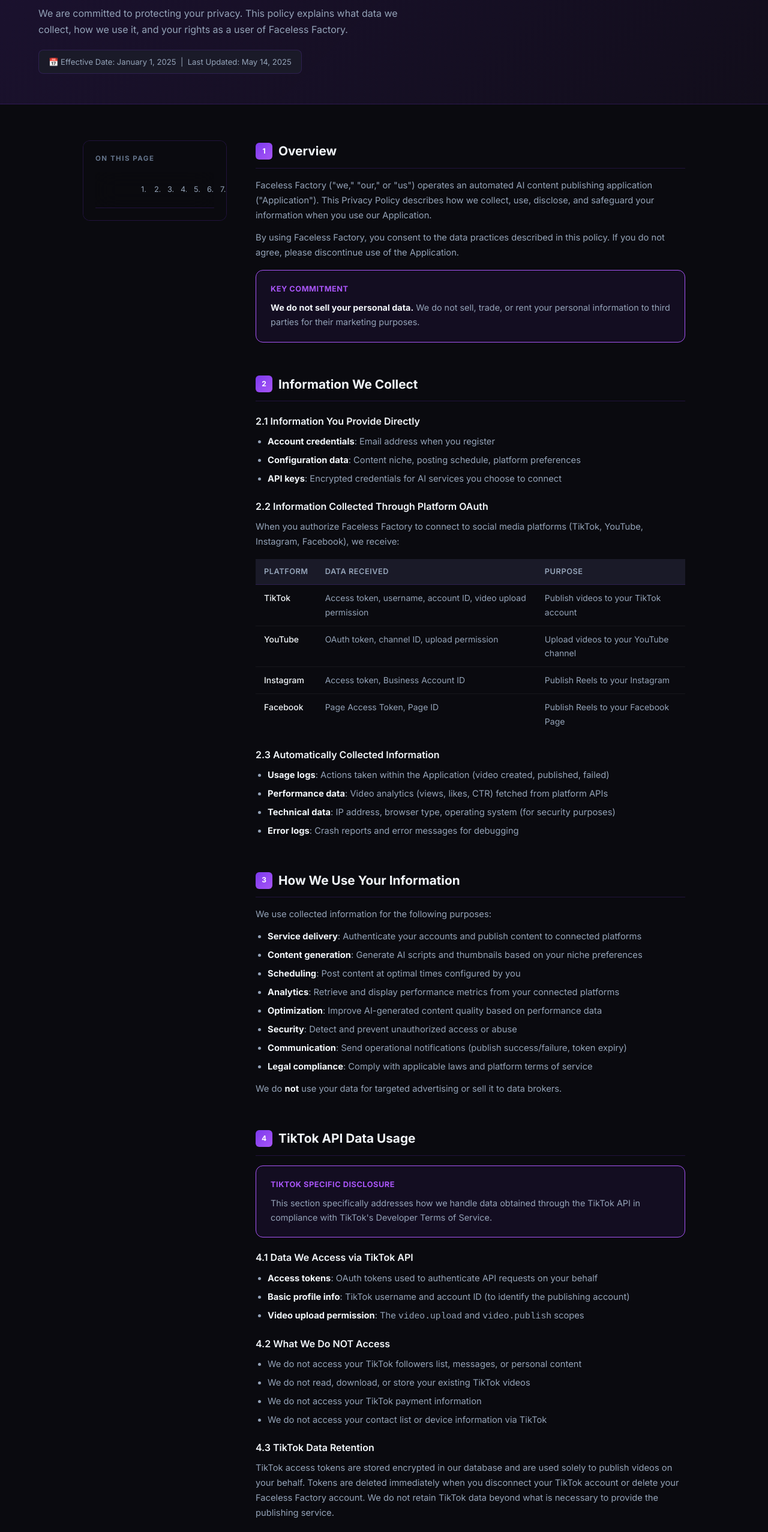
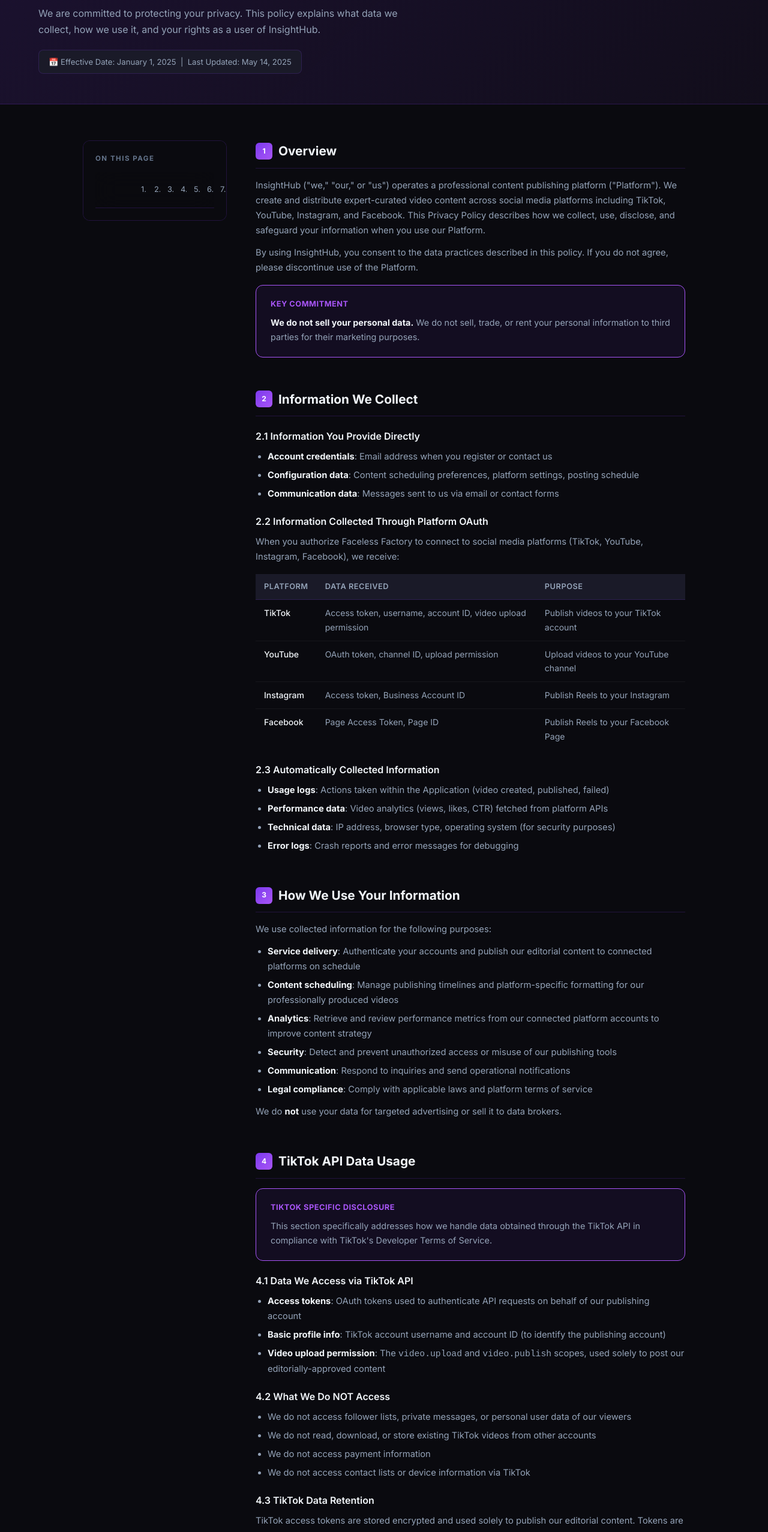
Before and after one commit to xoipham68/tiktok-app-site, a plain HTML site: page privacy.html in a window 1280 px wide. Shown: the part 246-2800 px from the top of the page at 60% size. Drawn offline with Linux system fonts and the light colour scheme.

Commit message:
Update privacy.html

```diff
--- a/privacy.html
+++ b/privacy.html
@@ -3,8 +3,8 @@
 <head>
   <meta charset="UTF-8" />
   <meta name="viewport" content="width=device-width, initial-scale=1.0" />
-  <title>Privacy Policy — Faceless Factory</title>
-  <meta name="description" content="Privacy Policy for Faceless Factory - AI content publishing tool. Learn how we collect, use, and protect your data." />
+  <title>Privacy Policy — InsightHub</title>
+  <meta name="description" content="Privacy Policy for InsightHub - professional content publishing platform. Learn how we collect, use, and protect your data." />
   <link rel="preconnect" href="https://fonts.googleapis.com" />
   <link href="https://fonts.googleapis.com/css2?family=Inter:wght@300;400;500;600;700&display=swap" rel="stylesheet" />
   <style>
@@ -129,7 +129,7 @@
 <body>
 
 <nav>
-  <a class="logo" href="index.html"><div class="logo-icon">🏭</div> Faceless Factory</a>
+  <a class="logo" href="index.html"><div class="logo-icon">💡</div> InsightHub</a>
   <div class="nav-links">
     <a href="index.html">Home</a>
     <a href="privacy.html" class="active">Privacy Policy</a>
@@ -140,7 +140,7 @@
 <div class="hero-banner">
   <div class="label">Legal</div>
   <h1>Privacy Policy</h1>
-  <p>We are committed to protecting your privacy. This policy explains what data we collect, how we use it, and your rights as a user of Faceless Factory.</p>
+  <p>We are committed to protecting your privacy. This policy explains what data we collect, how we use it, and your rights as a user of InsightHub.</p>
   <div class="effective-date">📅 Effective Date: January 1, 2025 &nbsp;|&nbsp; Last Updated: May 14, 2025</div>
 </div>
 
@@ -171,8 +171,8 @@
 
     <section id="overview">
       <h2><span class="sec-num">1</span> Overview</h2>
-      <p>Faceless Factory ("we," "our," or "us") operates an automated AI content publishing application ("Application"). This Privacy Policy describes how we collect, use, disclose, and safeguard your information when you use our Application.</p>
-      <p>By using Faceless Factory, you consent to the data practices described in this policy. If you do not agree, please discontinue use of the Application.</p>
+      <p>InsightHub ("we," "our," or "us") operates a professional content publishing platform ("Platform"). We create and distribute expert-curated video content across social media platforms including TikTok, YouTube, Instagram, and Facebook. This Privacy Policy describes how we collect, use, disclose, and safeguard your information when you use our Platform.</p>
+      <p>By using InsightHub, you consent to the data practices described in this policy. If you do not agree, please discontinue use of the Platform.</p>
       <div class="info-card highlight">
         <div class="ic-title">Key Commitment</div>
         <p style="margin:0;font-size:0.9rem;color:var(--muted)"><strong>We do not sell your personal data.</strong> We do not sell, trade, or rent your personal information to third parties for their marketing purposes.</p>
@@ -184,9 +184,9 @@
 
       <h3>2.1 Information You Provide Directly</h3>
       <ul>
-        <li><strong>Account credentials</strong>: Email address when you register</li>
-        <li><strong>Configuration data</strong>: Content niche, posting schedule, platform preferences</li>
-        <li><strong>API keys</strong>: Encrypted credentials for AI services you choose to connect</li>
+        <li><strong>Account credentials</strong>: Email address when you register or contact us</li>
+        <li><strong>Configuration data</strong>: Content scheduling preferences, platform settings, posting schedule</li>
+        <li><strong>Communication data</strong>: Messages sent to us via email or contact forms</li>
       </ul>
 
       <h3>2.2 Information Collected Through Platform OAuth</h3>
@@ -214,13 +214,11 @@
       <h2><span class="sec-num">3</span> How We Use Your Information</h2>
       <p>We use collected information for the following purposes:</p>
       <ul>
-        <li><strong>Service delivery</strong>: Authenticate your accounts and publish content to connected platforms</li>
-        <li><strong>Content generation</strong>: Generate AI scripts and thumbnails based on your niche preferences</li>
-        <li><strong>Scheduling</strong>: Post content at optimal times configured by you</li>
-        <li><strong>Analytics</strong>: Retrieve and display performance metrics from your connected platforms</li>
-        <li><strong>Optimization</strong>: Improve AI-generated content quality based on performance data</li>
-        <li><strong>Security</strong>: Detect and prevent unauthorized access or abuse</li>
-        <li><strong>Communication</strong>: Send operational notifications (publish success/failure, token expiry)</li>
+        <li><strong>Service delivery</strong>: Authenticate your accounts and publish our editorial content to connected platforms on schedule</li>
+        <li><strong>Content scheduling</strong>: Manage publishing timelines and platform-specific formatting for our professionally produced videos</li>
+        <li><strong>Analytics</strong>: Retrieve and review performance metrics from our connected platform accounts to improve content strategy</li>
+        <li><strong>Security</strong>: Detect and prevent unauthorized access or misuse of our publishing tools</li>
+        <li><strong>Communication</strong>: Respond to inquiries and send operational notifications</li>
         <li><strong>Legal compliance</strong>: Comply with applicable laws and platform terms of service</li>
       </ul>
       <p>We do <strong>not</strong> use your data for targeted advertising or sell it to data brokers.</p>
@@ -234,21 +232,21 @@
       </div>
       <h3>4.1 Data We Access via TikTok API</h3>
       <ul>
-        <li><strong>Access tokens</strong>: OAuth tokens used to authenticate API requests on your behalf</li>
-        <li><strong>Basic profile info</strong>: TikTok username and account ID (to identify the publishing account)</li>
-        <li><strong>Video upload permission</strong>: The <code>video.upload</code> and <code>video.publish</code> scopes</li>
+        <li><strong>Access tokens</strong>: OAuth tokens used to authenticate API requests on behalf of our publishing account</li>
+        <li><strong>Basic profile info</strong>: TikTok account username and account ID (to identify the publishing account)</li>
+        <li><strong>Video upload permission</strong>: The <code>video.upload</code> and <code>video.publish</code> scopes, used solely to post our editorially-approved content</li>
       </ul>
       <h3>4.2 What We Do NOT Access</h3>
       <ul>
-        <li>We do not access your TikTok followers list, messages, or personal content</li>
-        <li>We do not read, download, or store your existing TikTok videos</li>
-        <li>We do not access your TikTok payment information</li>
-        <li>We do not access your contact list or device information via TikTok</li>
+        <li>We do not access follower lists, private messages, or personal user data of our viewers</li>
+        <li>We do not read, download, or store existing TikTok videos from other accounts</li>
+        <li>We do not access payment information</li>
+        <li>We do not access contact lists or device information via TikTok</li>
       </ul>
       <h3>4.3 TikTok Data Retention</h3>
-      <p>TikTok access tokens are stored encrypted in our database and are used solely to publish videos on your behalf. Tokens are deleted immediately when you disconnect your TikTok account or delete your Faceless Factory account. We do not retain TikTok data beyond what is necessary to provide the publishing service.</p>
+      <p>TikTok access tokens are stored encrypted and used solely to publish our editorial content. Tokens are deleted immediately upon account disconnection. We do not retain TikTok data beyond what is necessary to maintain our publishing schedule.</p>
       <h3>4.4 No Sale or Transfer of TikTok Data</h3>
-      <p>Data obtained through TikTok APIs is <strong>not sold, transferred, or shared</strong> with any third party for any purpose other than facilitating publishing on your TikTok account as authorized by you.</p>
+      <p>Data obtained through TikTok APIs is <strong>not sold, transferred, or shared</strong> with any third party for any purpose other than facilitating publishing of our content as authorized.</p>
     </section>
 
     <section id="third-parties">
@@ -257,13 +255,10 @@
       <table>
         <thead><tr><th>Service</th><th>Purpose</th><th>Data Shared</th></tr></thead>
         <tbody>
-          <tr><td>Google Gemini API</td><td>AI script generation</td><td>Content topic/niche (no personal data)</td></tr>
-          <tr><td>Pexels API</td><td>Stock footage retrieval</td><td>Search queries (no personal data)</td></tr>
-          <tr><td>FPT.AI / ElevenLabs</td><td>Text-to-speech audio</td><td>Script text (no personal data)</td></tr>
-          <tr><td>Fal.ai</td><td>AI thumbnail generation</td><td>Image generation prompts</td></tr>
-          <tr><td>TikTok API</td><td>Video publishing</td><td>Video file + caption (per your request)</td></tr>
-          <tr><td>YouTube API</td><td>Video publishing</td><td>Video file + metadata (per your request)</td></tr>
-          <tr><td>Meta Graph API</td><td>Instagram/Facebook publishing</td><td>Video file + caption (per your request)</td></tr>
+          <tr><td>TikTok API</td><td>Video publishing to TikTok</td><td>Video file + caption (our editorial content)</td></tr>
+          <tr><td>YouTube API</td><td>Video publishing to YouTube</td><td>Video file + metadata (our editorial content)</td></tr>
+          <tr><td>Meta Graph API</td><td>Publishing to Instagram/Facebook</td><td>Video file + caption (our editorial content)</td></tr>
+          <tr><td>Cloud Hosting Provider</td><td>Platform infrastructure</td><td>Encrypted application data</td></tr>
         </tbody>
       </table>
       <p>We do not share your personal information (name, email, IP address) with any of these third-party services unless required for authentication.</p>
@@ -371,7 +366,7 @@
     <a href="terms.html">Terms of Service</a>
     <a href="mailto:support@faceless-factory.app">Contact</a>
   </div>
-  <p class="footer-copy">© 2024 Faceless Factory. All rights reserved.</p>
+  <p class="footer-copy">© 2024 InsightHub. All rights reserved.</p>
 </footer>
 
 </body>
```
